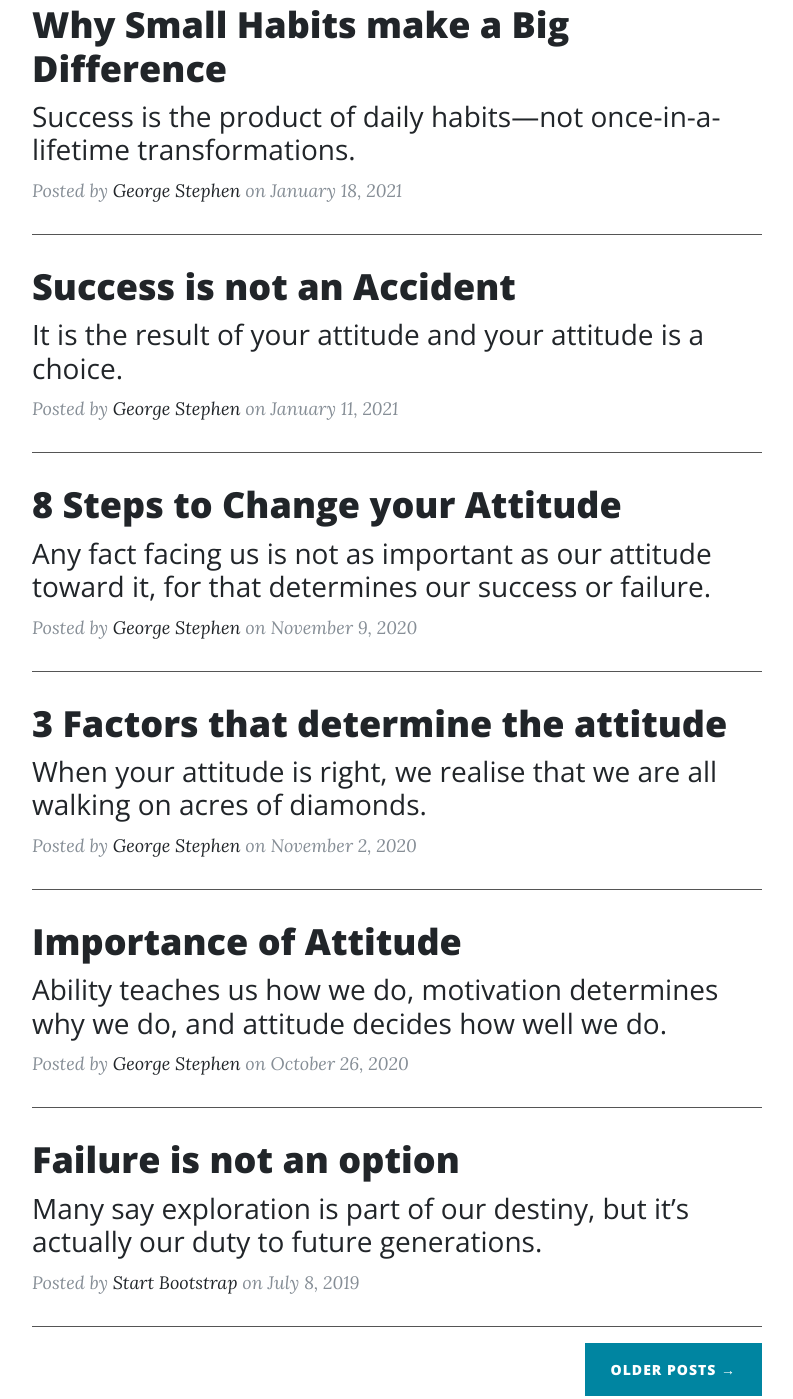
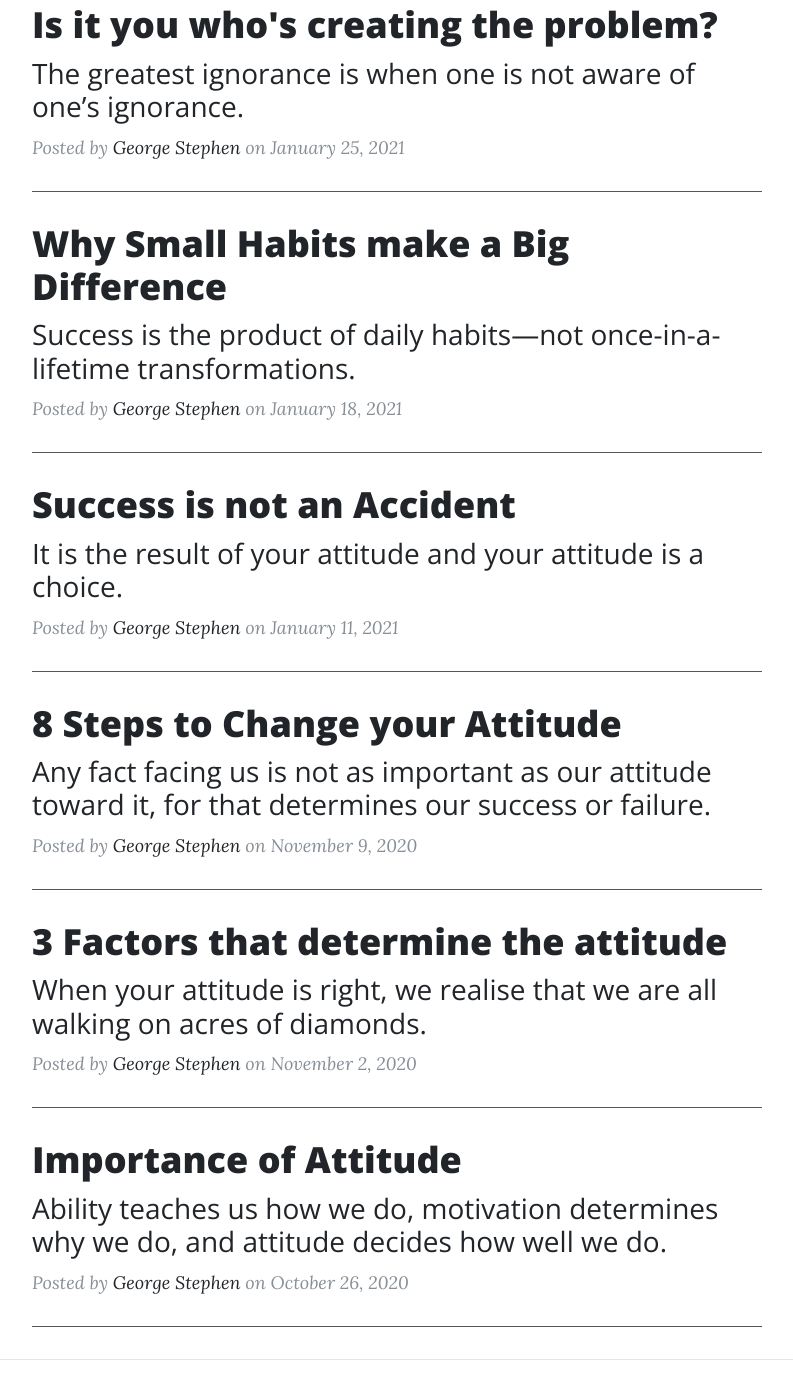
Before and after one commit to GeorgeStep-mywork/theweeklywrap, a website: page index.html in a window 1280 px wide. Shown: the part 609-2008 px from the top of the page, without its empty margins (243-1036 px from the left). Drawn offline with nearby package versions, Linux system fonts and the light colour scheme.

Commit message:
Some perfection made

```diff
--- a/index.html
+++ b/index.html
@@ -88,6 +88,20 @@
     <div class="row">
       <div class="col-lg-8 col-md-10 mx-auto">
         <div class="post-preview">
+          <a href="post5_1_greatest_ignorance.html">
+            <h2 class="post-title">
+              Is it you who's creating the problem?
+            </h2>
+            <h3 class="post-subtitle">
+              The greatest ignorance is when one is not aware of one’s ignorance.
+            </h3>
+          </a>
+           <p class="post-meta">Posted by
+            <a href="about.html">George Stephen</a>
+            on January 25, 2021</p>
+        </div>
+        <hr class="postsept">
+        <div class="post-preview">
           <a href="post5-small_habits_big_difference.html">
             <h2 class="post-title">
               Why Small Habits make a Big Difference
@@ -157,24 +171,10 @@
             on October 26, 2020</p>
         </div>
        <hr class="postsept">
-        <div class="post-preview">
-          <a href="post1-Importance_of_Attitude.html">
-            <h2 class="post-title">
-              Failure is not an option
-            </h2>
-            <h3 class="post-subtitle">
-              Many say exploration is part of our destiny, but it’s actually our duty to future generations.
-            </h3>
-          </a>
-          <p class="post-meta">Posted by
-            <a href="#">Start Bootstrap</a>
-            on July 8, 2019</p>
-        </div>
-        <hr class="postsept">
         <!-- Pager -->
-        <div class="clearfix">
+        <!-- <div class="clearfix">
           <a class="btn btn-primary float-right" href="#">Older Posts &rarr;</a>
-        </div>
+        </div> -->
       </div>
     </div>
   </div>
```
Also changed, not shown: post5_1_greatest_ignorance.html (+5 -4 lines).
